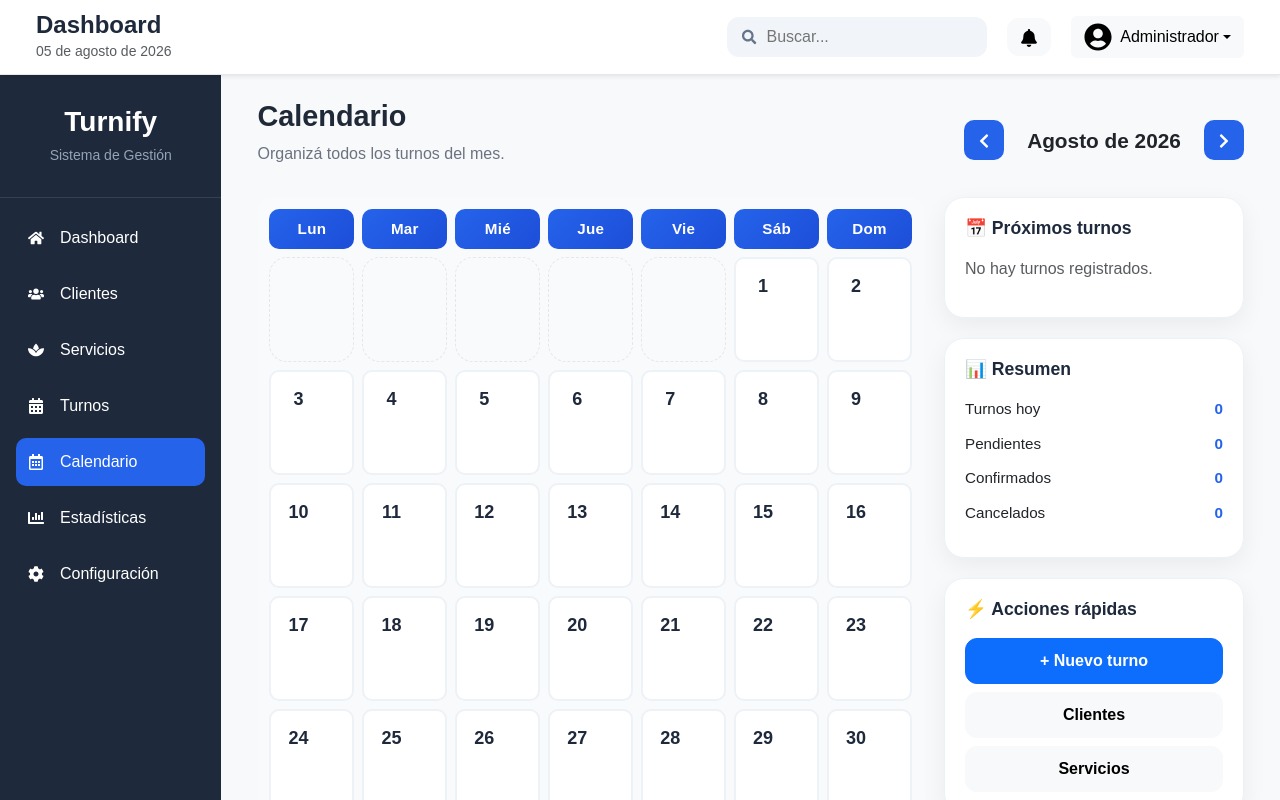
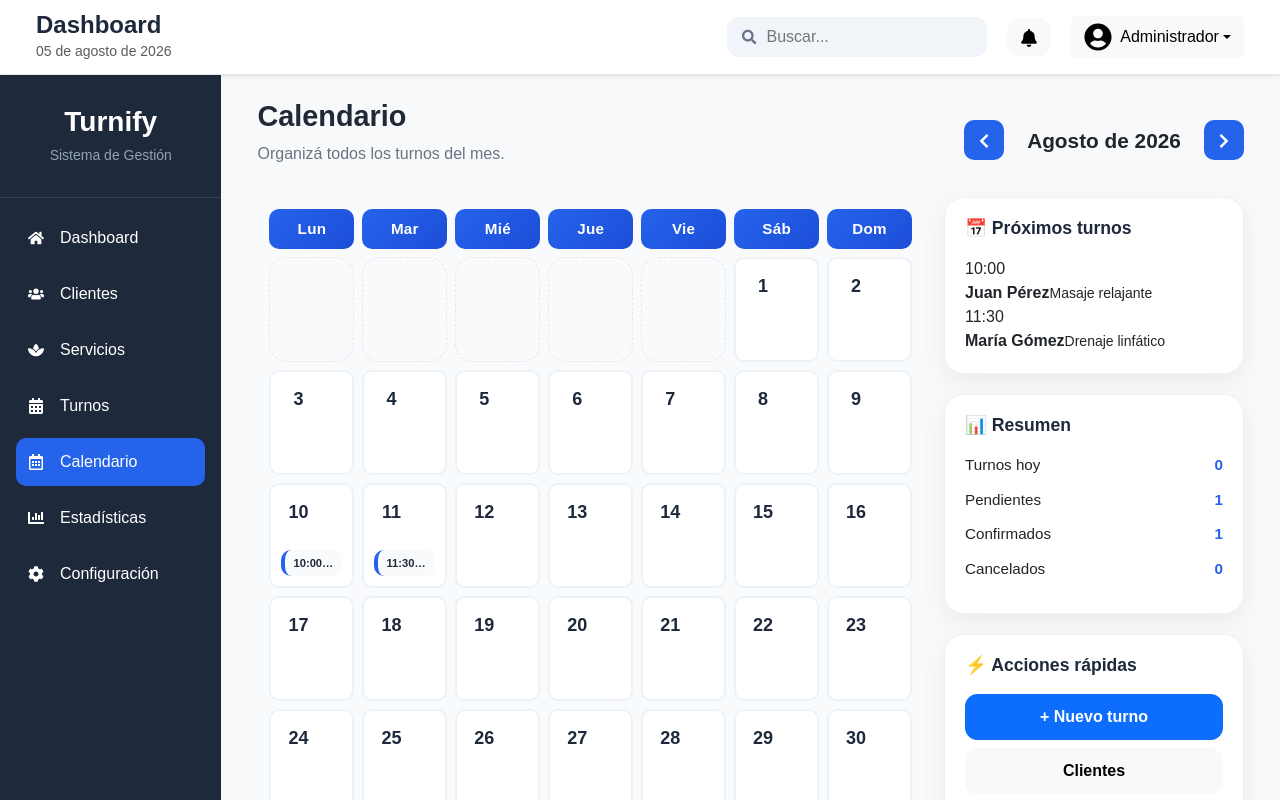
Before and after one commit to RodrigoSanchezUTN/SistemaTurnos, a React app in the folder frontend/: page /calendario in a window 1280 px wide. Shown: the top 800 px of the page. Built offline with nearby package versions, Linux system fonts and the light colour scheme; the HTML template or start-up script is replaced by a standard one.

Commit message:
Refactoriza la arquitectura del calendario y centraliza el control del modal

```diff
--- a/frontend/src/components/calendar/NewAppointmentModal.jsx
+++ b/frontend/src/components/calendar/AppointmentModal.jsx
@@ -1,12 +1,50 @@
 import { useState } from "react";
+import { toast } from "react-toastify";
+import { useTurnos } from "../../context/TurnosContext";
 
-function NewAppointmentModal({ show, onClose }) {
+function AppointmentModal({
+  show,
+  onClose,
+  modo = "crear",
+}) {
 
   const [cliente, setCliente] = useState("");
   const [servicio, setServicio] = useState("");
   const [fecha, setFecha] = useState("");
   const [hora, setHora] = useState("");
   const [observaciones, setObservaciones] = useState("");
+
+  const { agregarTurno } = useTurnos();
+
+
+
+  const guardarTurno = () => {
+
+  if (!cliente || !servicio || !fecha || !hora) {
+    toast.error("Completa todos los campos.");
+    return;
+  }
+
+  agregarTurno({
+    cliente,
+    servicio,
+    fecha,
+    hora,
+    estado: "Pendiente",
+    observaciones,
+  });
+
+  toast.success("Turno creado correctamente.");
+
+  setCliente("");
+  setServicio("");
+  setFecha("");
+  setHora("");
+  setObservaciones("");
+
+  onClose();
+
+};
 
   if (!show) return null;
 
@@ -17,7 +55,9 @@ function NewAppointmentModal({ show, onClose }) {
 
         <div className="modal-header">
 
-          <h3>Nuevo turno</h3>
+          <h3>
+  {modo === "crear" ? "Nuevo turno" : "Editar turno"}
+</h3>
 
           <button
             className="btn-close"
@@ -119,9 +159,12 @@ function NewAppointmentModal({ show, onClose }) {
             Cancelar
           </button>
 
-          <button className="btn btn-primary">
-            Guardar turno
-          </button>
+          <button
+  className="btn btn-primary"
+  onClick={guardarTurno}
+>
+  {modo === "crear" ? "Guardar turno" : "Guardar cambios"}
+</button>
 
         </div>
 
@@ -131,4 +174,4 @@ function NewAppointmentModal({ show, onClose }) {
   );
 }
 
-export default NewAppointmentModal;
+export default AppointmentModal;
--- a/frontend/src/components/calendar/CalendarDay.jsx
+++ b/frontend/src/components/calendar/CalendarDay.jsx
@@ -1,11 +1,15 @@
 import Swal from "sweetalert2";
+
+
 
 function CalendarDay({
   dia,
   mes,
   año,
   turnos,
+  onTurnoClick,
 }) {
+
   if (!dia) {
     return <div className="calendar-empty"></div>;
   }
@@ -74,7 +78,15 @@ function CalendarDay({
             style={{
               background: colorEstado(turno.estado),
             }}
-            onClick={() => abrirTurno(turno)}
+            onClick={() => {
+
+  if (onTurnoClick) {
+    onTurnoClick(turno);
+  } else {
+    abrirTurno(turno);
+  }
+
+}}
           >
             {turno.hora} - {turno.cliente}
           </div>
--- a/frontend/src/components/calendar/CalendarGrid.jsx
+++ b/frontend/src/components/calendar/CalendarGrid.jsx
@@ -4,6 +4,7 @@ function CalendarGrid({
   mesActual,
   añoActual,
   turnos,
+  onTurnoClick,
 }) {
   const primerDia = new Date(añoActual, mesActual, 1);
 
@@ -62,6 +63,7 @@ function CalendarGrid({
   mes={mesActual}
   año={añoActual}
   turnos={turnos}
+  onTurnoClick={onTurnoClick}
 />
       ))}
 
--- a/frontend/src/components/calendar/QuickActions.jsx
+++ b/frontend/src/components/calendar/QuickActions.jsx
@@ -1,9 +1,8 @@
-import { useState } from "react";
-import NewAppointmentModal from "./NewAppointmentModal";
 
-function QuickActions() {
 
-  const [showModal, setShowModal] = useState(false);
+function QuickActions({ onNuevoTurno }) {
+
+
 
   return (
     <>
@@ -16,7 +15,7 @@ function QuickActions() {
 
         <button
           className="btn btn-primary w-100 mb-2"
-          onClick={() => setShowModal(true)}
+          onClick={onNuevoTurno}
         >
           + Nuevo turno
         </button>
@@ -31,10 +30,7 @@ function QuickActions() {
 
       </div>
 
-      <NewAppointmentModal
-        show={showModal}
-        onClose={() => setShowModal(false)}
-      />
+
 
     </>
   );
--- /dev/null
+++ b/frontend/src/context/TurnosContext.jsx
@@ -0,0 +1,80 @@
+import { createContext, useContext, useState } from "react";
+
+const TurnosContext = createContext();
+
+export function TurnosProvider({ children }) {
+
+  const [turnos, setTurnos] = useState([
+    {
+      id: 1,
+      cliente: "Juan Pérez",
+      servicio: "Masaje relajante",
+      fecha: "2026-08-10",
+      hora: "10:00",
+      estado: "Confirmado",
+    },
+    {
+      id: 2,
+      cliente: "María Gómez",
+      servicio: "Drenaje linfático",
+      fecha: "2026-08-11",
+      hora: "11:30",
+      estado: "Pendiente",
+    },
+  ]);
+
+  const agregarTurno = (nuevoTurno) => {
+
+    setTurnos((prev) => [
+      ...prev,
+      {
+        id: Date.now(),
+        ...nuevoTurno,
+      },
+    ]);
+
+  };
+
+  const editarTurno = (id, datos) => {
+
+    setTurnos((prev) =>
+      prev.map((turno) =>
+        turno.id === id
+          ? { ...turno, ...datos }
+          : turno
+      )
+    );
+
+  };
+
+  const eliminarTurno = (id) => {
+
+    setTurnos((prev) =>
+      prev.filter((turno) => turno.id !== id)
+    );
+
+  };
+
+  return (
+
+    <TurnosContext.Provider
+      value={{
+        turnos,
+        agregarTurno,
+        editarTurno,
+        eliminarTurno,
+      }}
+    >
+      {children}
+    </TurnosContext.Provider>
+
+  );
+
+}
+
+// eslint-disable-next-line react-refresh/only-export-components
+export function useTurnos() {
+
+  return useContext(TurnosContext);
+
+}
--- a/frontend/src/main.jsx
+++ b/frontend/src/main.jsx
@@ -8,12 +8,14 @@ import "./index.css";
 
 import App from "./App.jsx";
 import AppProvider from "./context/AppProvider";
+import { TurnosProvider } from "./context/TurnosContext";
 
 import { ToastContainer } from "react-toastify";
 
 createRoot(document.getElementById("root")).render(
   <StrictMode>
     <AppProvider>
+      <TurnosProvider>
         <App />
 
         <ToastContainer
@@ -27,6 +29,7 @@ createRoot(document.getElementById("root")).render(
           draggable
           theme="colored"
         />
+      </TurnosProvider>
     </AppProvider>
   </StrictMode>
 );
--- a/frontend/src/pages/Calendario.jsx
+++ b/frontend/src/pages/Calendario.jsx
@@ -1,24 +1,26 @@
-import { useContext, useState } from "react";
+import { useState } from "react";
 import "../styles/calendario.css";
+
 import DashboardLayout from "../layouts/DashboardLayout";
+
 import MonthlySummary from "../components/calendar/MonthlySummary";
 import UpcomingAppointments from "../components/calendar/UpcomingAppointments";
 import QuickActions from "../components/calendar/QuickActions";
 import CalendarHeader from "../components/calendar/CalendarHeader";
 import CalendarGrid from "../components/calendar/CalendarGrid";
+import AppointmentModal from "../components/calendar/AppointmentModal";
 
-import AppContext from "../context/AppContext";
+import { useTurnos } from "../context/TurnosContext";
 
 function Calendario() {
-  const { turnos } = useContext(AppContext);
+
+  const { turnos } = useTurnos();
 
   const [fechaActual, setFechaActual] = useState(new Date());
+  const [showModal, setShowModal] = useState(false);
 
   const mesActual = fechaActual.getMonth();
   const añoActual = fechaActual.getFullYear();
-
-console.log(fechaActual);
-console.log("Mes:", mesActual);
 
   const cambiarMes = (direccion) => {
 
@@ -34,8 +36,13 @@ console.log("Mes:", mesActual);
 
   };
 
+  const abrirNuevoTurno = () => {
+    setShowModal(true);
+  };
+
   return (
     <DashboardLayout>
+
       <div className="container-fluid">
 
         <CalendarHeader
@@ -60,17 +67,27 @@ console.log("Mes:", mesActual);
           <div className="calendar-sidebar">
 
             <UpcomingAppointments turnos={turnos} />
+
             <MonthlySummary turnos={turnos} />
 
-  <QuickActions />
+            <QuickActions
+              onNuevoTurno={abrirNuevoTurno}
+            />
 
           </div>
 
         </div>
 
+        <AppointmentModal
+          show={showModal}
+          onClose={() => setShowModal(false)}
+        />
+
       </div>
+
     </DashboardLayout>
   );
+
 }
 
 export default Calendario;
```
Lines whose indentation alone changed are shown as unchanged.
